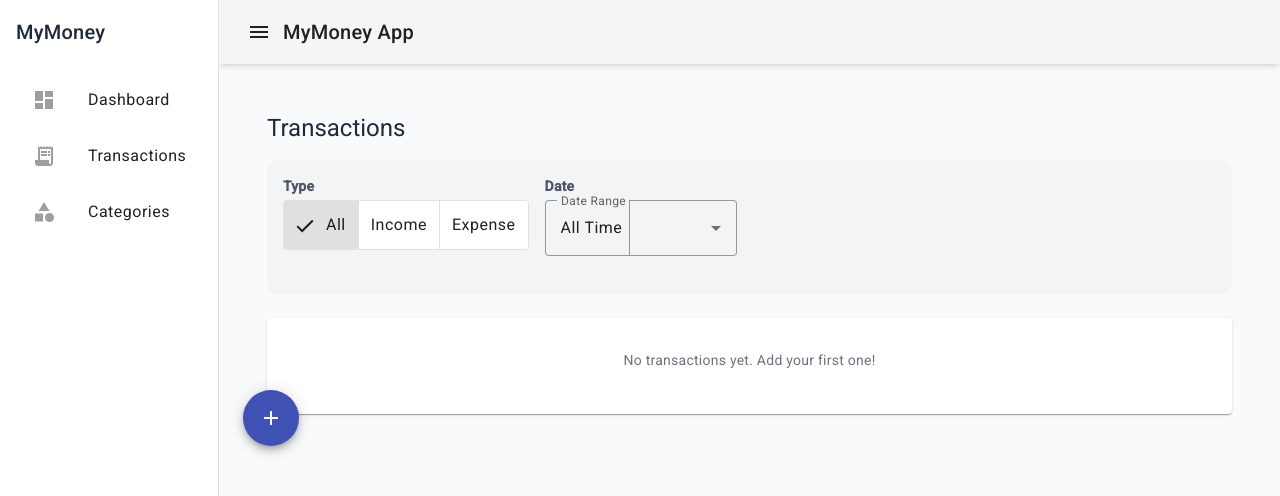
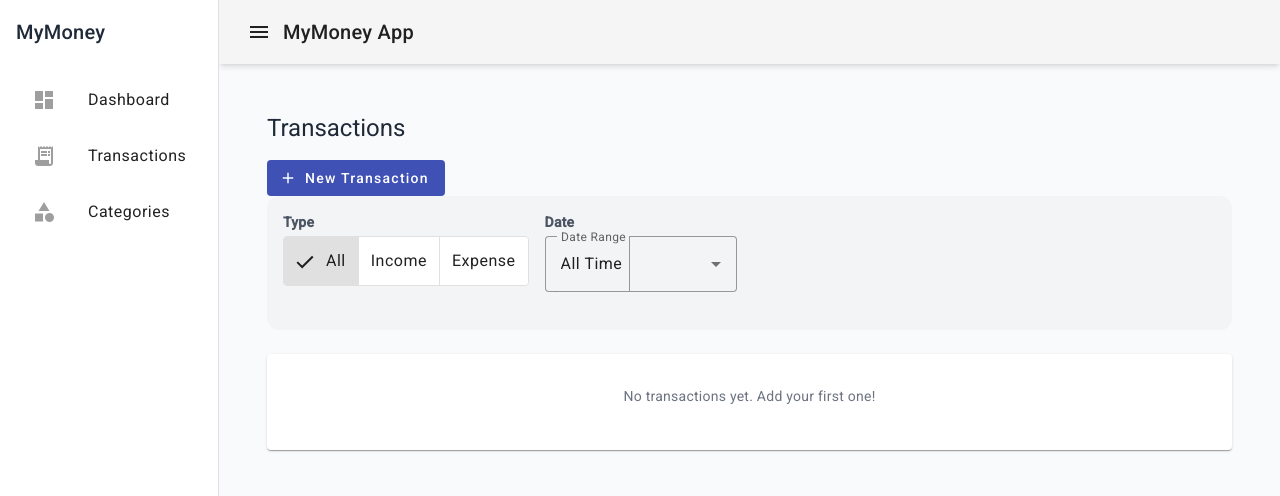
Before and after one commit to ammaribnmohd/my-money-app, an Angular app: page /transactions in a window 1280 px wide. Shown: the top 496 px of the page. Built offline with nearby package versions, Linux system fonts and the light colour scheme.

Commit message:
Move 'Add Transaction' button to top of page
Replaces the floating action button with a flat button at the top of the transactions page for adding new transactions. This improves visibility and accessibility of the add transaction action.

```diff
--- a/src/app/features/transactions/transactions-page.component.html
+++ b/src/app/features/transactions/transactions-page.component.html
@@ -1,21 +1,15 @@
 <div class="p-4 md:p-6">
   <h1 class="text-2xl font-bold mb-6 text-gray-800">Transactions</h1>
+  <button mat-flat-button color="primary" (click)="openAddTransactionDialog()">
+    <mat-icon class="mr-2">add</mat-icon>
+    <span>New Transaction</span>
+  </button>
 
-  <!--
-    This is where the magic happens!
-    1. We are using the <app-transaction-list> component you just built.
-    2. We pass our data streams (transactions$ and categories$) into the component's inputs.
-    3. The `| async` pipe is crucial. It automatically subscribes to our data streams
-       and updates the list whenever the data changes.
-  -->
   <app-transaction-filter (filterChange)="onFilterChange($event)"></app-transaction-filter>
-  <app-transaction-list [transactions]="(filteredTransactions$ | async) || []" [categories]="(categories$ | async) || []"
-    (editTransaction)="onEditTransaction($event)"
+  <app-transaction-list [transactions]="(filteredTransactions$ | async) || []"
+    [categories]="(categories$ | async) || []" (editTransaction)="onEditTransaction($event)"
     (deleteTransaction)="onDeleteTransaction($event)"></app-transaction-list>
 
   <!-- Floating Action Button to add a new transaction -->
-  <button mat-fab color="primary" class="fixed bottom-24 right-6 md:bottom-6 md:right-6"
-    (click)="openAddTransactionDialog()">
-    <mat-icon>add</mat-icon>
-  </button>
+
 </div>
```
